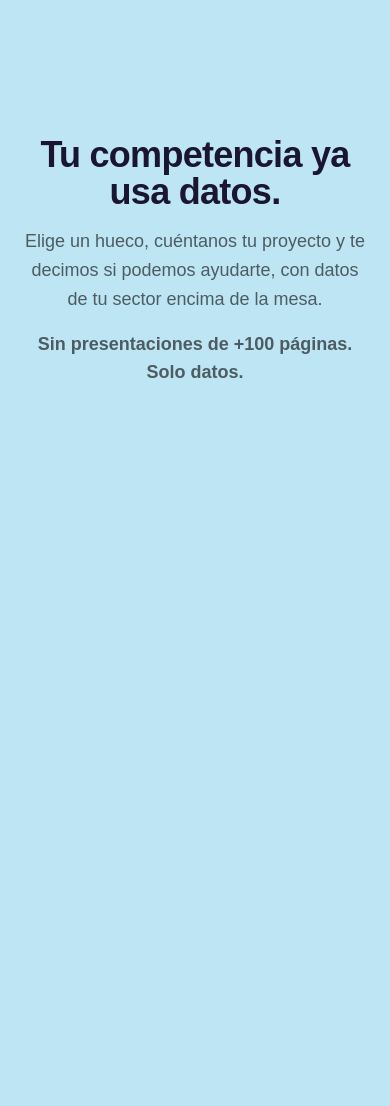
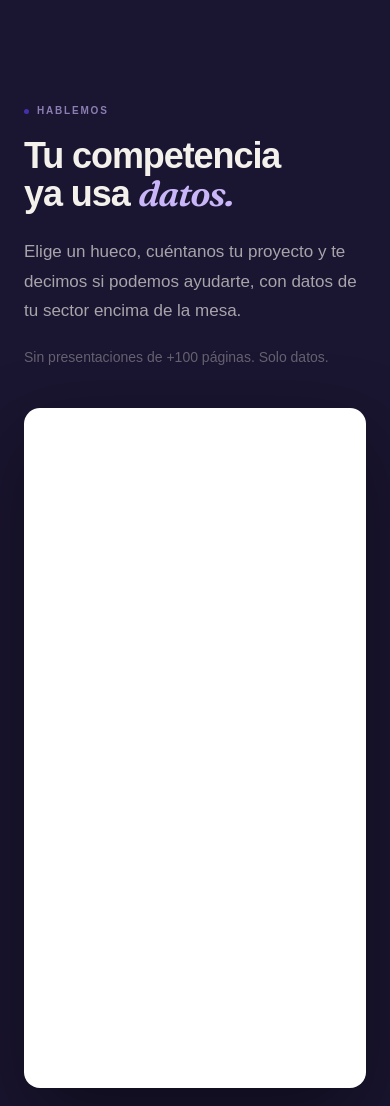
Before and after one commit to predictaflow/web, a plain HTML site: page index.html in a window 390 px wide. Shown: the part 5940-7046 px from the top of the page. Drawn offline with Linux system fonts and the light colour scheme; a web font is replaced by a local one.

Commit message:
redesign: sección contacto split tinta + FAQ fondo crema
- CTA: fondo tinta, layout split 50/50, copy izquierda + Calendly tarjeta blanca derecha
- Calendly en card con sombra, integrado en el diseño
- FAQ: fondo crema, kicker unificado
- Responsive: split pasa a 1 col en móvil

Co-Authored-By: Claude Sonnet 4.6 <noreply@anthropic.com>

```diff
--- a/css/style.css
+++ b/css/style.css
@@ -1333,51 +1333,62 @@ strong { font-weight: 600; }
 
 /* ── CTA ── */
 .cta {
-  text-align: center;
-  padding: 140px 0;
-  background: var(--highlight);
-  color: var(--text);
+  padding: 100px 0;
+  background: var(--tinta);
   position: relative;
   overflow: hidden;
 }
 
+.cta-split {
+  display: grid;
+  grid-template-columns: 1fr 1fr;
+  gap: 64px;
+  align-items: start;
+}
+
+.cta-left { padding-top: 32px; }
+
+.cta-kicker {
+  color: var(--lila);
+  opacity: 0.65;
+}
+
 .cta h2 {
-  font-size: clamp(36px, 5vw, 68px);
+  font-size: clamp(36px, 4.5vw, 60px);
+  color: var(--crema);
   margin-bottom: 24px;
-  color: var(--text);
+  letter-spacing: -0.03em;
+  line-height: 1.05;
 }
 
 .cta h2 em {
-  font-family: 'Familjen Grotesk', sans-serif;
+  font-family: 'Fraunces', serif;
   font-style: italic;
-  color: var(--crema);
-  background: var(--tinta);
-  display: inline-block;
-  border-radius: 14px;
-  padding: 2px 14px;
-  line-height: 1.15;
-}
-
-.cta h2 {
-  margin-bottom: 16px;
-}
-
-.cta > .container > p {
-  font-size: 18px;
-  color: rgba(0,0,0,0.6);
-  margin-bottom: 16px;
-  max-width: 720px;
-  margin-left: auto;
-  margin-right: auto;
-}
-
-.cta-buttons { margin-bottom: 16px; }
+  color: var(--lila);
+}
+
+.cta-desc {
+  font-size: 17px;
+  color: rgba(244,241,236,0.65);
+  line-height: 1.75;
+  margin-bottom: 20px;
+  max-width: 420px;
+}
 
 .cta-note {
   font-size: 14px;
-  color: rgba(0,0,0,0.45);
-  margin-top: 12px;
-}
+  color: rgba(244,241,236,0.35);
+}
+
+.cta-right {
+  background: #ffffff;
+  border-radius: 16px;
+  overflow: hidden;
+  box-shadow: 0 32px 80px rgba(0,0,0,0.4);
+}
+
+/* ── FAQ ── */
+.faq-section { background: var(--crema); }
 
 .cta-form {
   max-width: 540px;
@@ -1738,6 +1749,8 @@ strong { font-weight: 600; }
   .diff-chart { gap: 20px; height: 180px; }
   .diff-bar { width: 44px; }
 
+  .cta-split { grid-template-columns: 1fr; gap: 40px; }
+  .cta-left { padding-top: 0; }
   .footer-top { grid-template-columns: 1fr 1fr; gap: 32px; }
   .footer-brand { grid-column: 1 / -1; }
   .stat-number { font-size: 36px; }
--- a/index.html
+++ b/index.html
@@ -512,17 +512,22 @@
   <!-- ── CTA ── -->
   <section class="cta" id="contacto">
     <div class="container">
-      <h2>Tu competencia ya usa datos.</h2>
-      <p>Elige un hueco, cuéntanos tu proyecto y te decimos si podemos ayudarte, con datos de tu sector encima de la mesa.</p>
-      <p class="cta-note"><strong>Sin presentaciones de +100 páginas. Solo datos.</strong></p>
-    </div>
-    <div class="container calendly-wrap">
-      <div class="calendly-inline-widget" data-url="https://calendly.com/judy-predictaflow/30min" style="min-width:320px;height:700px;"></div>
+      <div class="cta-split">
+        <div class="cta-left">
+          <p class="section-kicker cta-kicker"><span class="section-kicker-dot"></span>Hablemos</p>
+          <h2>Tu competencia<br>ya usa <em>datos.</em></h2>
+          <p class="cta-desc">Elige un hueco, cuéntanos tu proyecto y te decimos si podemos ayudarte, con datos de tu sector encima de la mesa.</p>
+          <p class="cta-note">Sin presentaciones de +100 páginas. Solo datos.</p>
+        </div>
+        <div class="cta-right">
+          <div class="calendly-inline-widget" data-url="https://calendly.com/judy-predictaflow/30min" style="min-width:280px;height:680px;"></div>
+        </div>
+      </div>
     </div>
   </section>
 
   <!-- ── FAQ ── -->
-  <section class="section" id="faq">
+  <section class="section faq-section" id="faq">
     <div class="container">
       <div class="section-header">
         <p class="section-kicker" style="justify-content:center;"><span class="section-kicker-dot"></span>FAQ</p>
```
